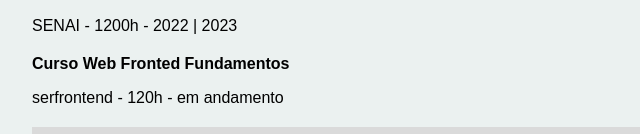
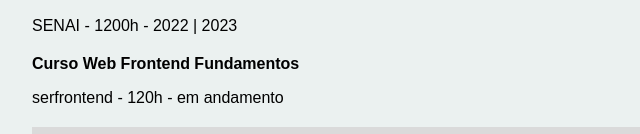
Before and after one commit to MatheusVS0/WebFundamentos_Desafio01, a plain HTML site: page index.html in a window 1280 px wide. Shown: the part 659-793 px from the top of the page, 118-758 px from the left. Drawn offline with Linux system fonts and the light colour scheme.

Commit message:
Quarto Commit

```diff
--- a/index.html
+++ b/index.html
@@ -28,7 +28,7 @@
     <p class="Bold">Desenvolvimento de Sistemas</p>
     <p>SENAI - 1200h - 2022 | 2023</p>
 
-    <p class="Bold">Curso Web Fronted Fundamentos</p>
+    <p class="Bold">Curso Web Frontend Fundamentos</p>
     serfrontend - 120h - em andamento
 
     <h2>Conhecimentos</h2>
```
Also changed, not shown: .github/Preview.png (added).
